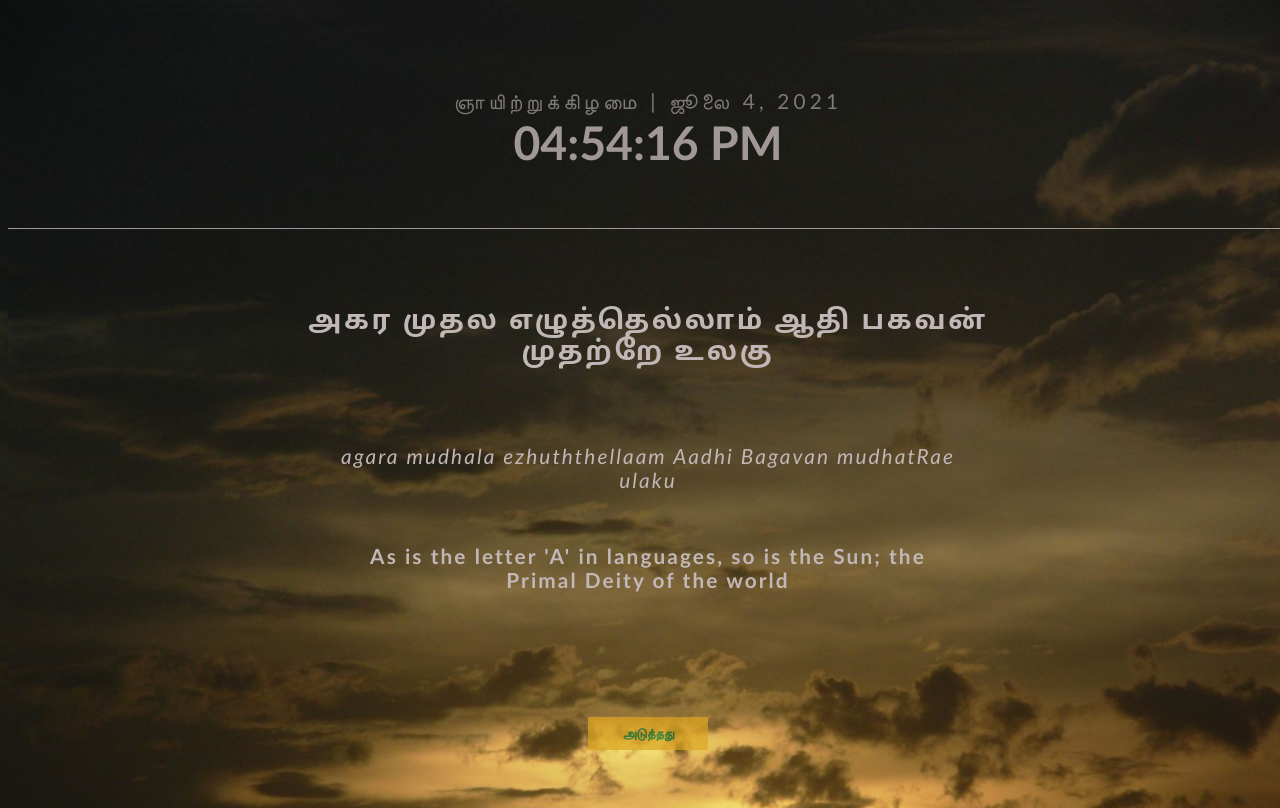
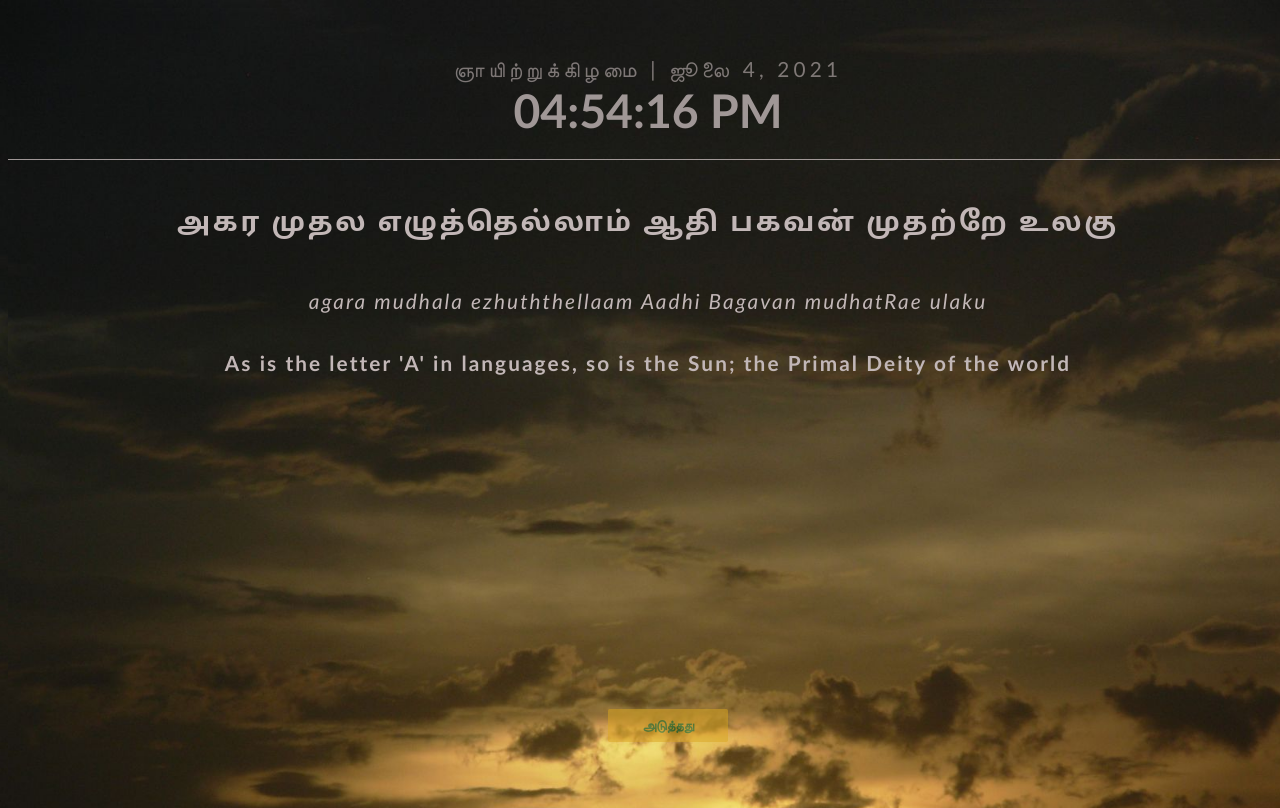
Before and after one commit to satishnarasimhan/Thirukkural, a PHP site: page / in a window 1280 px wide. Run offline with PHP 8.4, Linux system fonts and the light colour scheme.

Commit message:
CSS concise

```diff
--- a/style.css
+++ b/style.css
@@ -21,8 +21,8 @@ html, body {
 #kuralDisplay-el {
 font-style:normal;
 font-size:1.7em;
-padding-top:0.3em;
-padding-bottom: 0.3em;
+padding-top:0.1em;
+padding-bottom: 0.1em;
 font-weight:bold;
 border:none;
 }
@@ -42,7 +42,7 @@ unicode-range: U+0964-0965, U+0B82-0BFA, U+200C-200D, U+20B9, U+25CC;
   font-size: 2.9em;
   top: 0.625em;
   border-bottom: thin solid;
-  padding-bottom: 1.25em;
+  padding-bottom: 0.45em;
   opacity: 0.80;
 }
 
@@ -65,34 +65,20 @@ unicode-range: U+0964-0965, U+0B82-0BFA, U+200C-200D, U+20B9, U+25CC;
 }
 
 #content {
-  height: 45em;
-
+  height: 15em;
 }
 
 p {
-  max-width: 30em;
+  max-width: 80em;
   color: rgb(194, 183, 183);
   font-family: 'Trebuchet MS', 'Lucida Sans Unicode', 'Lucida Grande', 'Lucida Sans', Arial, sans-serif;
   letter-spacing:0.1em;
   text-align:center;
-  margin: 2.5em auto;
+  margin: 1.5em auto;
   text-transform:none;
-  line-height: 115%;
+  line-height: 145%;
   font-size: 1.3em;
   font-variant:normal;
-}
-
-p :hover {
-  text-decoration: none;
-}
-
-.container {
-  padding-top: 6em;
-  text-align: center;
-}
-
-h1 {
-  color: goldenrod;
 }
 
 button {
@@ -110,12 +96,11 @@ button {
   width: 6.25;
   border-radius: 0.125em;
   transition: 0.5s;
-  opacity: 0.7;
+  opacity: 0.5;
 }
 
-
 .container {
-  padding-top: 5em;
+  padding-top: 3em;
   text-align: center;
 }
 
@@ -125,56 +110,6 @@ button {
   width: 100%;
   bottom: 0.5em;
 }
-
-#b-nav ul {
-  margin: 0;
-  padding: 0.5em;
-  list-style-type: none;
-  text-align: center;
-}
-
-#b-nav ul li {
-  display: inline;
-}
-
-#b-nav ul li a {
-  text-decoration: none;
-  padding: .2em 1em;
-  background-color: black;
-  opacity: 0.4;
-}
-
-.hold {
-  width: 100%;
-  text-align: left;
-}
-
-#gen {
-  outline: none;
-  padding-top: 0.3125em;
-  text-decoration: none;
-  opacity: 0.6;
-  background-color: black;
-  color: rgb(110, 104, 104);
-  border: thin solid white;
-  height: 2.5em;
-  width: 6.25em;
-  border-radius: 0.125em;
-  transition: 0.5s;
-  padding-bottom: 0.3125em;
-}
-
-#gen:hover {
-  background-color: white;
-  color: black;
-  border: thin solid black;
-  opacity: 0.8;
-}
-
-#gen a {
-  text-decoration: none;
-}
-
 @media screen
  and (min-width: 390px)
  and (min-height: 700px)
```
